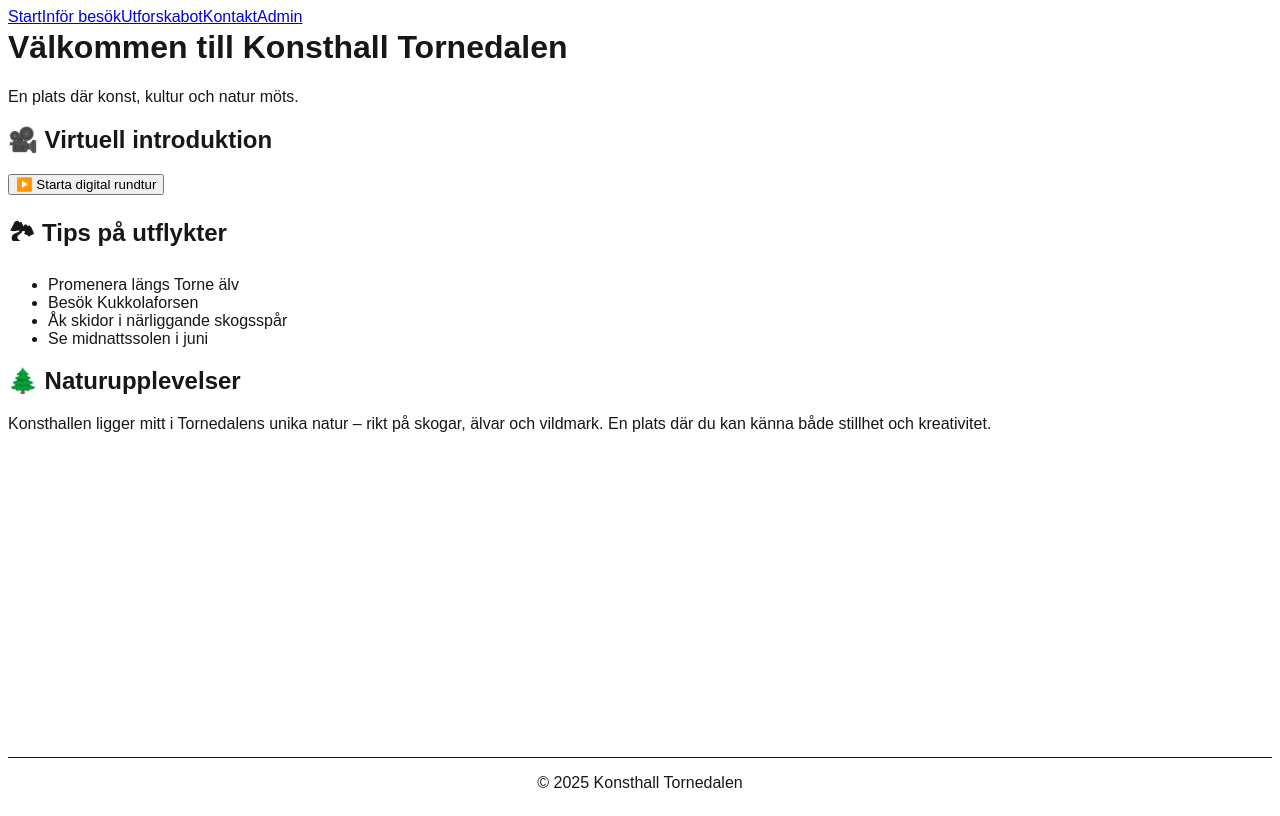
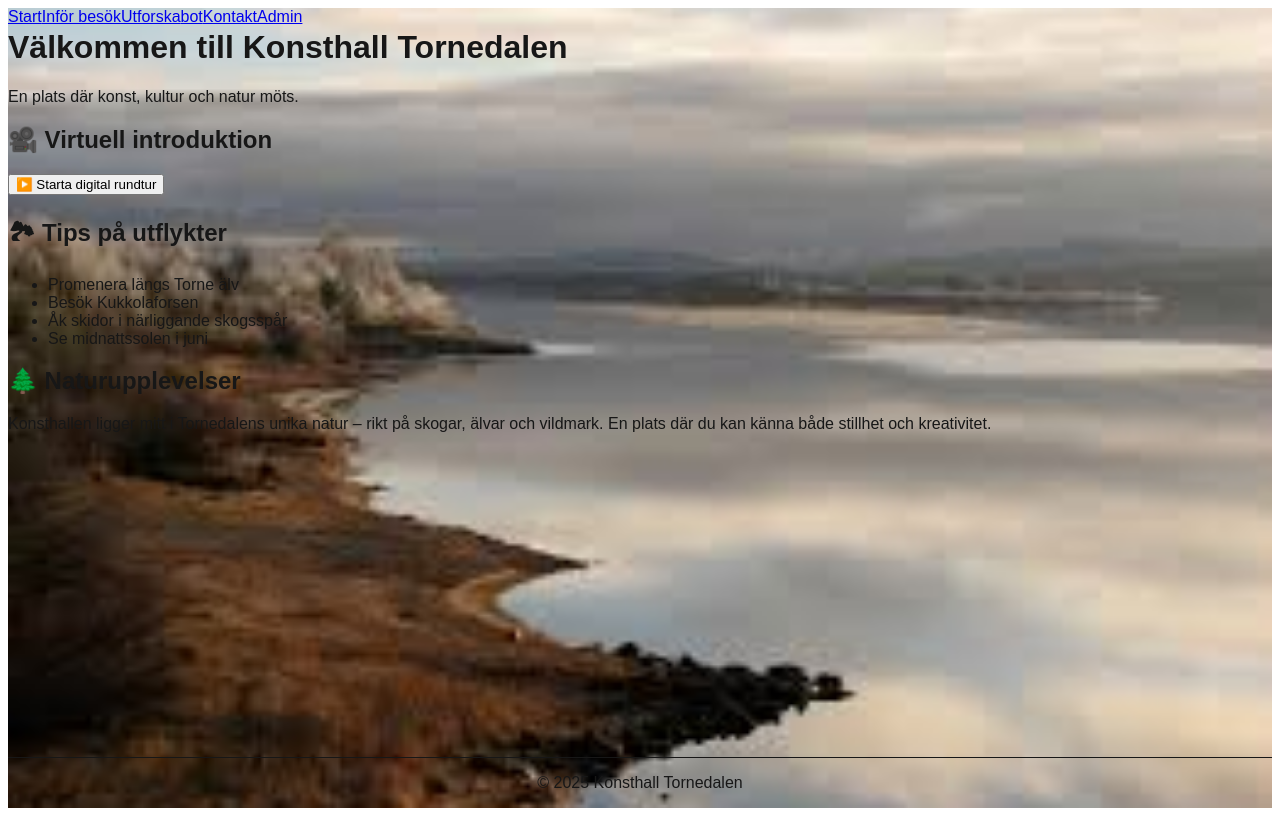
Before and after one commit to Olle-88/konsthall-demo, a Next.js app: page / in a window 1280 px wide. Built offline with nearby package versions, Linux system fonts and the light colour scheme.

Commit message:
Fix: lade till stöd för bgClass och textClass i Layout

```diff
--- a/components/Layout.tsx
+++ b/components/Layout.tsx
@@ -1,18 +1,21 @@
 // components/Layout.tsx
 import Header from './Header';
 import Footer from './Footer';
-import { useEffect } from 'react';
+import { useEffect, ReactNode } from 'react';
 
-export default function Layout({ children }: { children: React.ReactNode }) {
-    // Add a useEffect to load the Dialogflow script
+interface LayoutProps {
+  children: ReactNode;
+  bgClass?: string;
+  textClass?: string;
+}
+
+export default function Layout({ children, bgClass = "bg-gray-50", textClass = "text-black" }: LayoutProps) {
   useEffect(() => {
-        // Create script element for Dialogflow Messenger
     const script = document.createElement('script');
     script.src = "https://www.gstatic.com/dialogflow-console/fast/messenger/bootstrap.js?v=1";
     script.async = true;
     document.body.appendChild(script);
 
-        // Create the df-messenger element
     const dfMessenger = document.createElement('df-messenger');
     dfMessenger.setAttribute('intent', 'WELCOME');
     dfMessenger.setAttribute('chat-title', 'Info');
@@ -20,17 +23,16 @@ export default function Layout({ children }: { children: React.ReactNode }) {
     dfMessenger.setAttribute('language-code', 'sv');
     document.body.appendChild(dfMessenger);
 
-        // Cleanup function to remove the elements when component unmounts
     return () => {
       document.body.removeChild(script);
       if (document.body.contains(dfMessenger)) {
         document.body.removeChild(dfMessenger);
       }
     };
-    }, []); // Empty dependency array means this runs once on mount
+  }, []);
 
   return (
-        <div className="flex flex-col min-h-screen bg-gray-50 text-black">
+    <div className={`flex flex-col min-h-screen ${bgClass} ${textClass}`}>
       <Header />
       <main className="flex-grow">{children}</main>
       <Footer />
```
Lines whose indentation alone changed are shown as unchanged.
